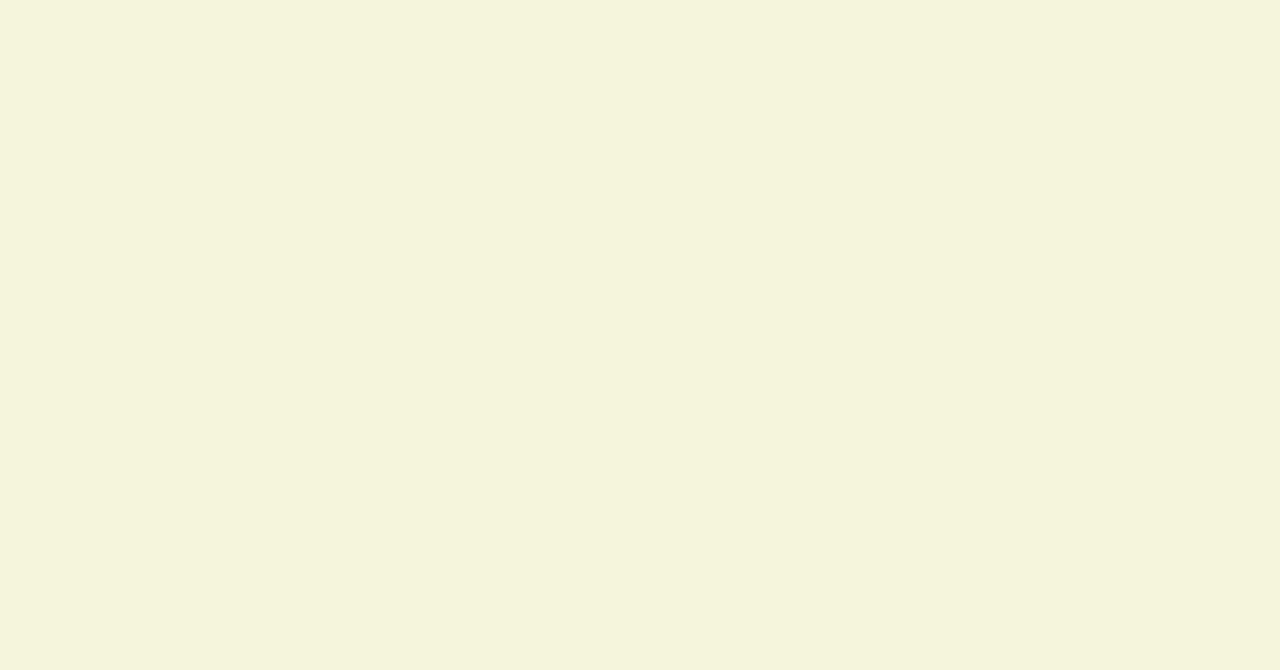
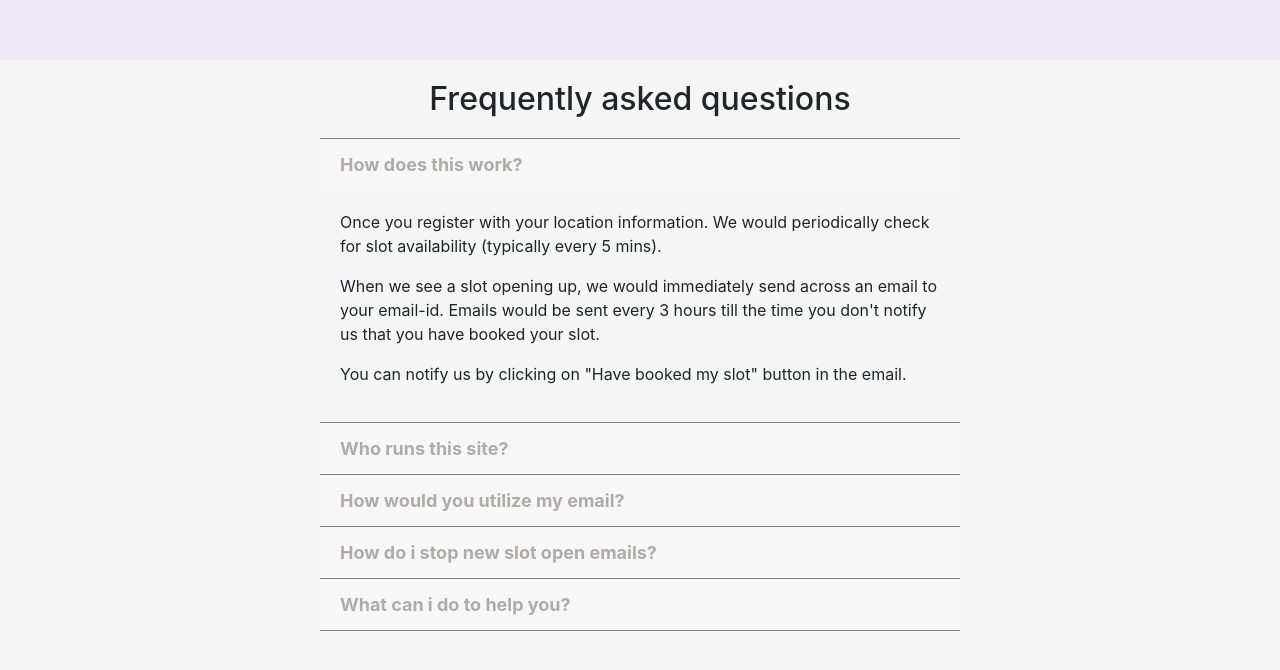
Before and after one commit to sks710931/cowin-tracker-ui, a React (Create React App) app: page / in a window 1280 px wide. Shown: the part 740-1410 px from the top of the page. Before the commit the page ends 800 px from the top, so only its background shows below. Built offline with nearby package versions, Linux system fonts and the light colour scheme; no server answers.

Commit message:
added faq's

```diff
--- a/src/App.css
+++ b/src/App.css
@@ -1,9 +1,7 @@
 .App {
   height: 100%;
-}
-body{
 
-  background-color: beige;
+
 }
 
 .loginContainer {
@@ -12,6 +10,7 @@ body{
   justify-content: center;
   align-items: center;
   height: 100%;
+  background-color: #ede7f6;
 }
 .banner-box {
   width: 100%;
@@ -79,10 +78,22 @@ body{
   height: 50px;
   margin-right: 20px;
 }
-
+.accordion{
+  width: 50%;
+  margin-bottom: 40px;
+}
 /* On screens that are 992px or less, set the background color to blue */
 @media screen and (max-width: 1231px) {
-
+  .accordion{
+    width: 100% !important;
+    margin-bottom: 40px !important;
+    margin-left: 20px;
+    margin-right: 20px;
+  }
+  .accordion .card{
+    margin-left: 20px;
+    margin-right: 20px;
+  }
   .loginContainer {
     display: flex;
     flex-direction: column;
@@ -114,7 +125,7 @@ body{
 }
 
 .bg-dark{
-  background-color: #3949ab !important;
+  background-color: #3f51b5 !important;
 }
 
 .a-name-link{
@@ -130,3 +141,40 @@ body{
     font-size: 16px;
   }
 }
+
+.faq{
+  background-color: #f5f5f5;
+  width: 100%;
+  display: flex;
+  flex-direction: column;
+  justify-content: center;
+  align-items: center;
+}
+.faq h2{
+  margin-top: 20px;
+  margin-bottom: 20px;
+}
+.accordion{
+  width: 50%;
+  margin-bottom: 40px;
+}
+
+.accordion .card{
+  border: 0;
+  border-bottom: 1px solid grey;
+  border-top: 1px solid grey;
+  border-bottom-left-radius: 0;
+  border-bottom-right-radius: 0;
+  border-top-left-radius: 0;
+  border-top-right-radius: 0;
+}
+.accordion .card-header{
+  border: 0;
+  border-bottom: 1px solid grey;
+  font-weight: bold;
+  color: #afabab;
+  font-size: 18px;
+}
+.accordion .card-body{
+  background-color: #f5f5f5;
+}
--- a/src/App.js
+++ b/src/App.js
@@ -3,6 +3,8 @@ import "./App.css";
 import React, { useState, useEffect } from "react";
 import Button from "react-bootstrap/Button";
 import Navbar from "react-bootstrap/Navbar";
+import Accordion from "react-bootstrap/Accordion";
+import Card from "react-bootstrap/Card";
 import Form from "react-bootstrap/Form";
 import axios from "axios";
 import indiaFlag from "./assets/india-flag.png";
@@ -97,7 +99,6 @@ function App() {
             Shivam Singh
           </a>
         </Navbar.Brand>
-
       </Navbar>
       <div className="loginContainer">
         <div class="banner-box">
@@ -188,6 +189,112 @@ function App() {
           </div>
         </div>
       </div>
+      <div className="faq">
+        <h2>Frequently asked questions</h2>
+        <Accordion defaultActiveKey="0">
+          <Card>
+            <Accordion.Toggle as={Card.Header} eventKey="0">
+              How does this work?
+            </Accordion.Toggle>
+            <Accordion.Collapse eventKey="0">
+              <Card.Body>
+                <p>
+                  Once you register with your location information. We would
+                  periodically check for slot availability (typically every 5
+                  mins).
+                </p>
+                <p>
+                  {" "}
+                  When we see a slot opening up, we would immediately send
+                  across an email to your email-id. Emails would be sent every 3
+                  hours till the time you don't notify us that you have booked
+                  your slot.
+                </p>
+                <p>
+                  {" "}
+                  You can notify us by clicking on "Have booked my slot" button
+                  in the email.
+                </p>
+              </Card.Body>
+            </Accordion.Collapse>
+          </Card>
+          <Card>
+            <Accordion.Toggle as={Card.Header} eventKey="1">
+              Who runs this site?
+            </Accordion.Toggle>
+            <Accordion.Collapse eventKey="1">
+              <Card.Body>
+                <p>
+                  <a href="https://www.linkedin.com/in/sks71093/">
+                    Shivam Singh
+                  </a>
+                  , a software developer from bengaluru has developed and
+                  manages this site.
+                </p>
+                <p>
+                  {" "}
+                  I tried getting vaccination slots for myself and whenever i
+                  tried i couldn't book one. That is where i felt i could write
+                  a small program to get notified when a vaccination slot opens
+                  up.{" "}
+                </p>
+                <p>
+                  This page is an attempt to help people like me to avoid
+                  frustrations and save time trying to book a slot for
+                  themselves.
+                </p>
+              </Card.Body>
+            </Accordion.Collapse>
+          </Card>
+          <Card>
+            <Accordion.Toggle as={Card.Header} eventKey="2">
+              How would you utilize my email?
+            </Accordion.Toggle>
+            <Accordion.Collapse eventKey="2">
+              <Card.Body>
+                <p>
+                  Your email is stored for the sole purpose to notify you
+                  whenever a vaccination slot opens up. Once you book your
+                  vaccination slot, simply click on "Unsubscribe" button in the
+                  email and your email-id would be removed from our database.
+                </p>
+              </Card.Body>
+            </Accordion.Collapse>
+          </Card>
+          <Card>
+            <Accordion.Toggle as={Card.Header} eventKey="2">
+              How do i stop new slot open emails?
+            </Accordion.Toggle>
+            <Accordion.Collapse eventKey="2">
+              <Card.Body>
+                <p>
+                  In the email you received there is a button "Have booked my
+                  slot" or "Unsubscribe" once you click on any of this button
+                  you would stop receiving email from us.
+                </p>
+              </Card.Body>
+            </Accordion.Collapse>
+          </Card>
+          <Card>
+            <Accordion.Toggle as={Card.Header} eventKey="2">
+              What can i do to help you?
+            </Accordion.Toggle>
+            <Accordion.Collapse eventKey="2">
+              <Card.Body>
+                <p>
+                  Simply share this site and message to as many people as
+                  possible. So they can get vaccinated as soon as possible and
+                  we can come out of this pandemic and get our lives back on
+                  track.
+                </p>
+                <p>
+                  If you are willing to help me coverup the hosting & mail charges <a href="#">click here</a>
+                </p>
+              </Card.Body>
+            </Accordion.Collapse>
+          </Card>
+        </Accordion>
+      </div>
     </div>
   );
 }
```
Also changed, not shown: src/assets/header-background-left.webp (added), src/assets/header-background-right.webp (added).
